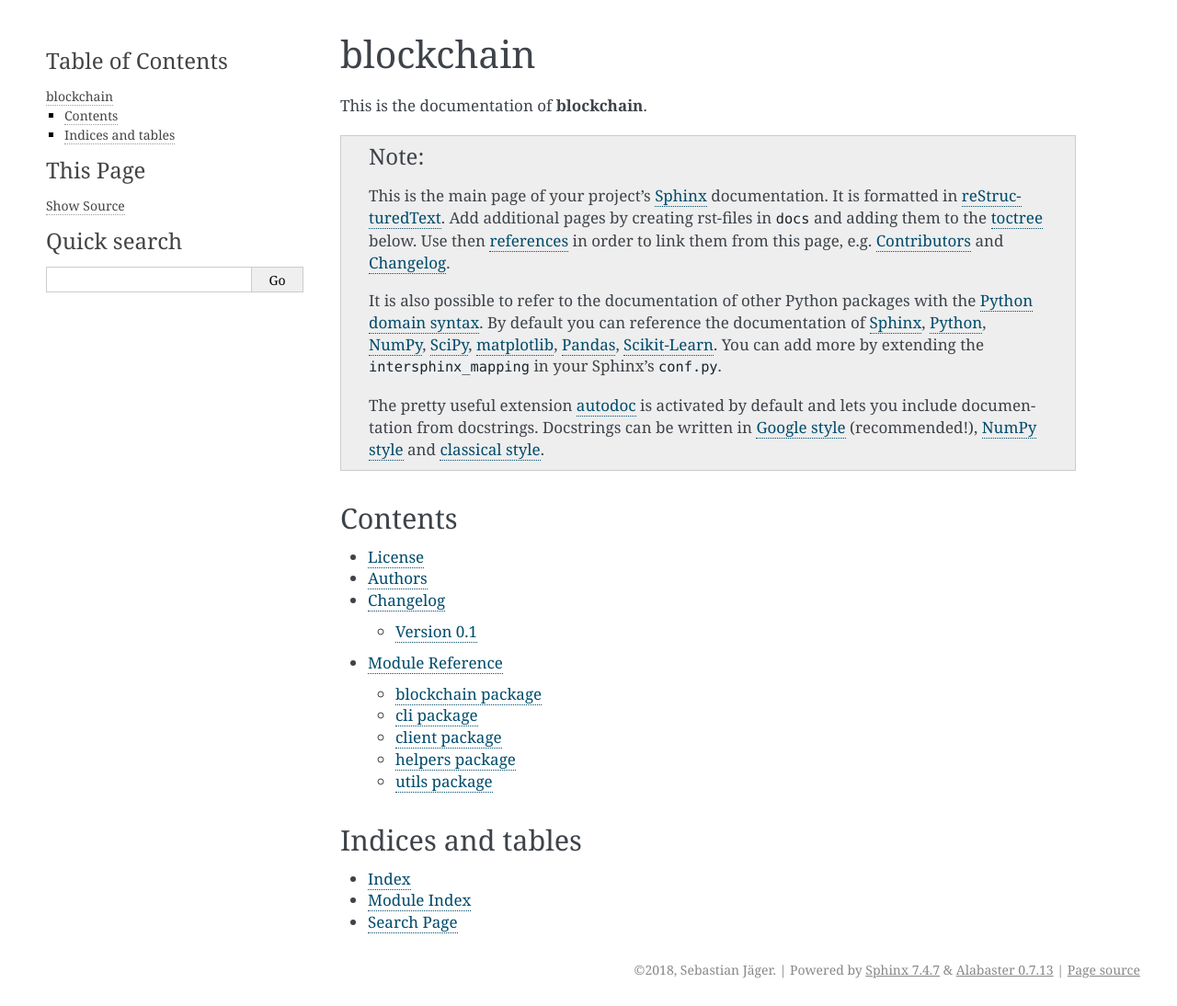
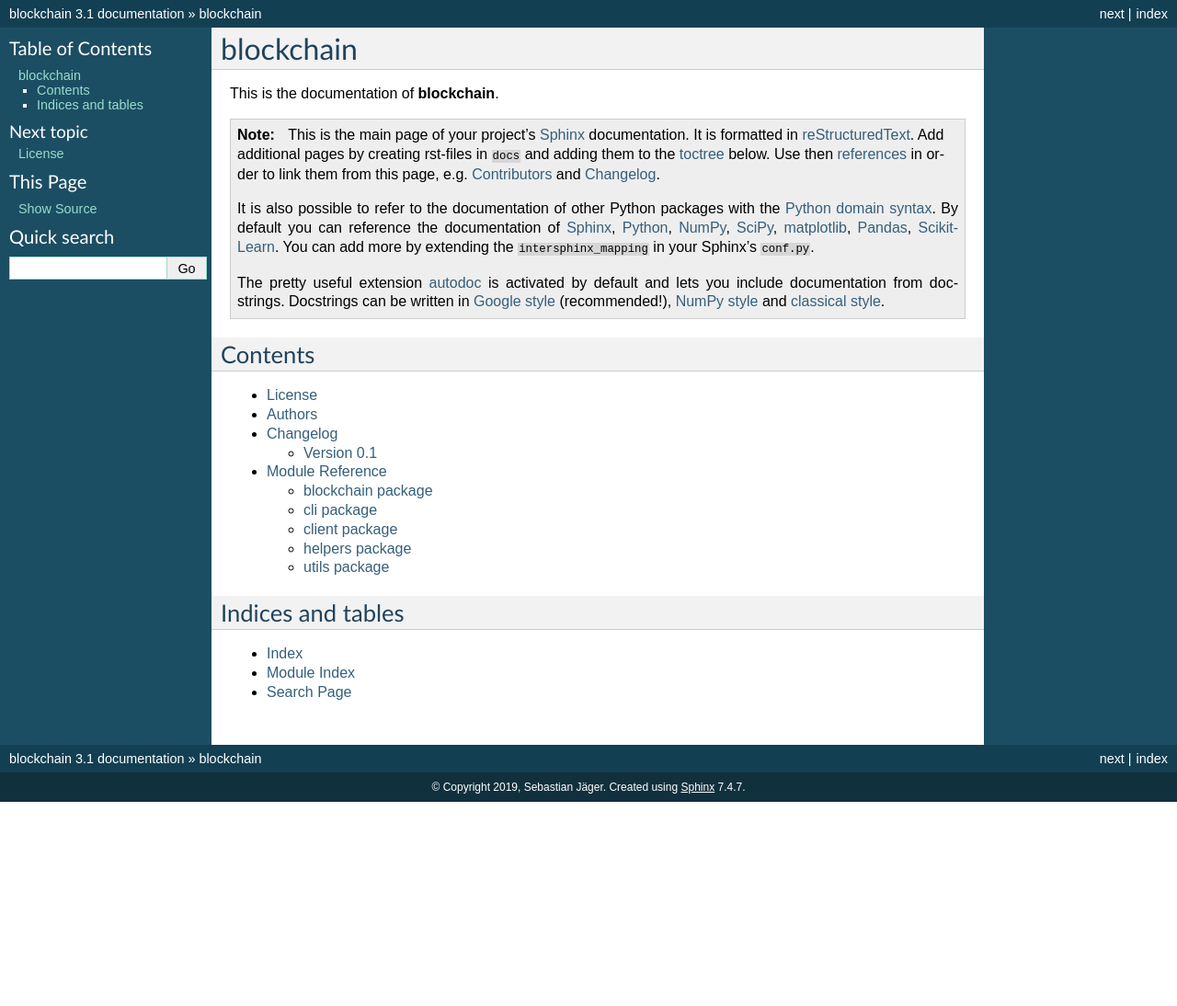
Before and after one commit to se-jaeger/blockchain, a Sphinx documentation site: the page built from docs/index.rst, in a window 1280 px wide and 1094 px high. Shown: the whole window at 92% size. Built offline with Sphinx 7.4.7, drawn with Linux system fonts in a browser that asks for light colours.

Commit message:
Change theme and some configurations.

```diff
--- a/docs/conf.py
+++ b/docs/conf.py
@@ -8,10 +8,10 @@
 # All configuration values have a default; values that are commented out
 # serve to show the default.
 
+import inspect
 import os
+import shutil
 import sys
-import inspect
-import shutil
 
 __location__ = os.path.join(os.getcwd(), os.path.dirname(
     inspect.getfile(inspect.currentframe())))
@@ -68,6 +68,10 @@ extensions = ['sphinx.ext.autodoc', 'sphinx.ext.intersphinx', 'sphinx.ext.todo',
               'sphinx.ext.doctest', 'sphinx.ext.ifconfig', 'sphinx.ext.mathjax',
               'sphinx.ext.napoleon']
 
+# Change cofiguration for special and private methods
+napoleon_include_private_with_doc = True
+napoleon_include_special_with_doc = True
+
 # Add any paths that contain templates here, relative to this directory.
 templates_path = ['_templates']
 
@@ -82,7 +86,7 @@ master_doc = 'index'
 
 # General information about the project.
 project = u'blockchain'
-copyright = u'2018, Sebastian Jäger'
+copyright = u'2019, Sebastian Jäger'
 
 # The version info for the project you're documenting, acts as replacement for
 # |version| and |release|, also used in various other places throughout the
@@ -135,14 +139,13 @@ pygments_style = 'sphinx'
 
 # The theme to use for HTML and HTML Help pages.  See the documentation for
 # a list of builtin themes.
-html_theme = 'alabaster'
+html_theme = 'classic'
 
 # Theme options are theme-specific and customize the look and feel of a theme
 # further.  For a list of options available for each theme, see the
 # documentation.
 html_theme_options = {
-    'sidebar_width': '300px',
-    'page_width': '1200px'
+    'stickysidebar':True,
 }
 
 # Add any paths that contain custom themes here, relative to this directory.
```
